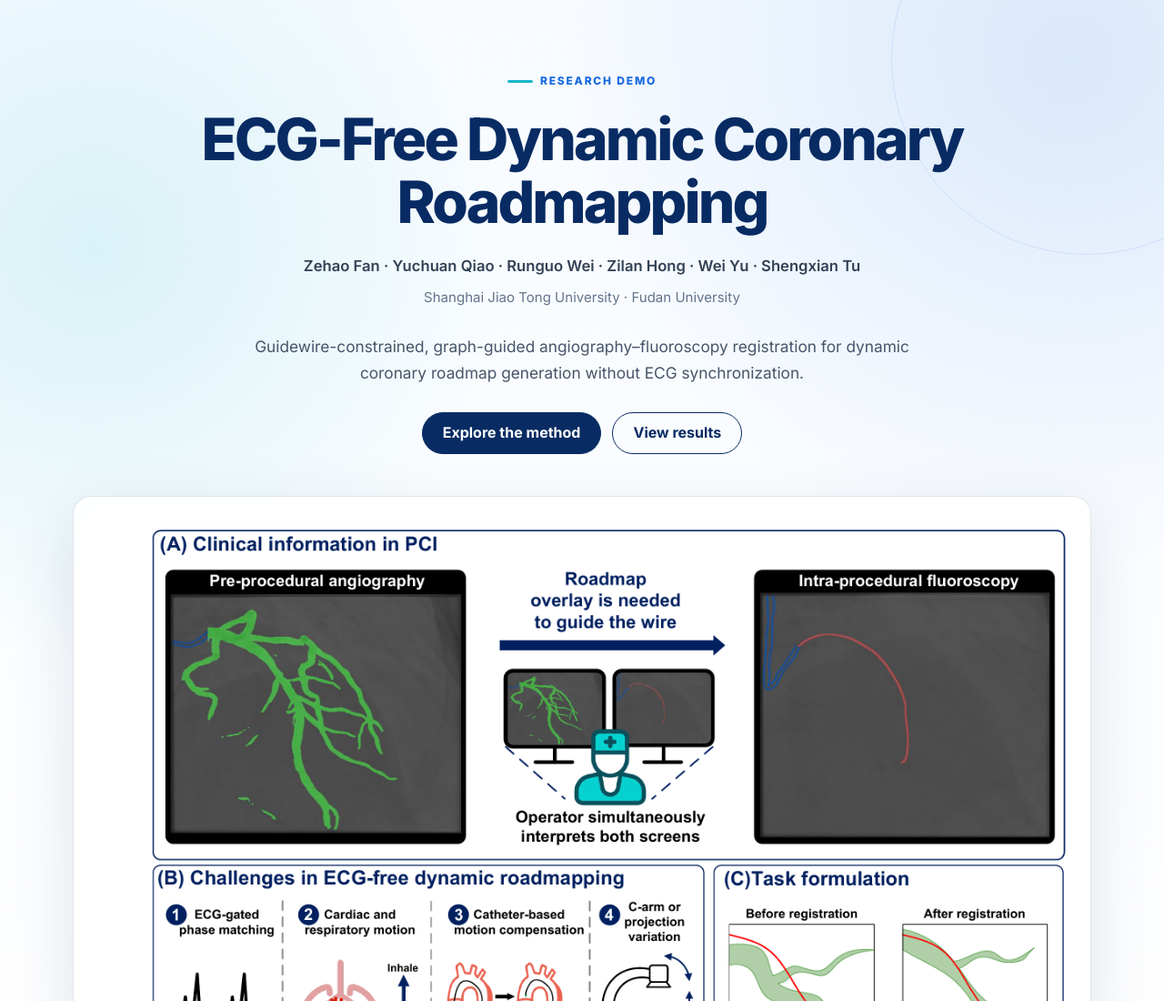
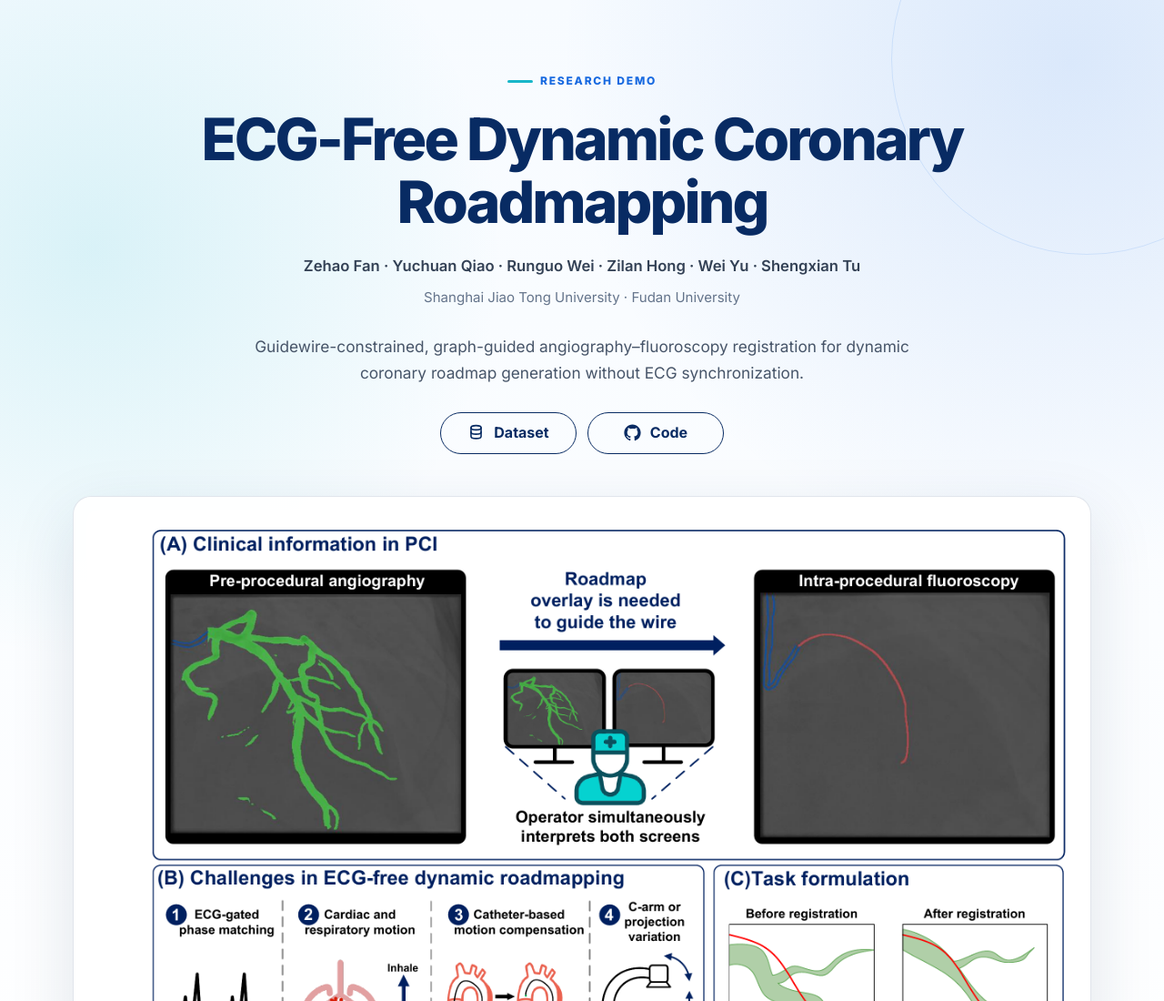
Before and after one commit to FZH1802/ecg-free-roadmapping, a plain HTML site: page index.html in a window 1280 px wide. Shown: the top 1100 px of the page at 91% size. Drawn offline with Linux system fonts and the light colour scheme.

Commit message:
Add files via upload

```diff
--- a/index.html
+++ b/index.html
@@ -120,6 +120,9 @@
     .demo-button {
       display: inline-flex;
       align-items: center;
+      justify-content: center;
+      gap: 10px;
+      width: 150px;
       min-height: 46px;
       padding: 0 22px;
       border: 1px solid var(--navy);
@@ -127,6 +130,12 @@
       color: var(--navy);
       font-weight: 700;
       transition: .2s ease;
+    }
+
+    .demo-button svg {
+      width: 19px;
+      height: 19px;
+      flex: 0 0 auto;
     }
 
     .demo-button.primary {
@@ -310,8 +319,22 @@
         roadmap generation without ECG synchronization.
       </p>
       <div class="button-row">
-        <a class="demo-button primary" href="#method">Explore the method</a>
-        <a class="demo-button" href="#results">View results</a>
+        <!-- <a class="demo-button primary" href="#method">Explore the method</a>
+        <a class="demo-button" href="#results">View results</a> -->
+        <a class="demo-button" href="https://drive.google.com/drive/folders/1QPkYpLQKkWx1MaDXIA59wHhNOjk3Oqb2?usp=drive_link" target="_blank" rel="noopener" aria-label="Open dataset">
+          <svg viewBox="0 0 24 24" aria-hidden="true" fill="none" stroke="currentColor" stroke-width="2" stroke-linecap="round" stroke-linejoin="round">
+            <ellipse cx="12" cy="5" rx="7" ry="3"></ellipse>
+            <path d="M5 5v6c0 1.66 3.13 3 7 3s7-1.34 7-3V5"></path>
+            <path d="M5 11v6c0 1.66 3.13 3 7 3s7-1.34 7-3v-6"></path>
+          </svg>
+          <span>Dataset</span>
+        </a>
+        <a class="demo-button" href="https://github.com/FZH1802/-ECG-Free-Dynamic-Coronary-Roadmapping-" target="_blank" rel="noopener" aria-label="Open code repository">
+          <svg viewBox="0 0 24 24" aria-hidden="true" fill="currentColor">
+            <path d="M12 .5C5.65.5.5 5.65.5 12c0 5.08 3.29 9.39 7.86 10.91.58.11.79-.25.79-.56v-2.02c-3.2.7-3.88-1.38-3.88-1.38-.52-1.33-1.28-1.68-1.28-1.68-1.05-.72.08-.71.08-.71 1.16.08 1.77 1.19 1.77 1.19 1.03 1.76 2.7 1.25 3.36.96.1-.75.4-1.25.73-1.54-2.55-.29-5.23-1.28-5.23-5.68 0-1.25.45-2.28 1.18-3.08-.12-.29-.51-1.46.11-3.04 0 0 .96-.31 3.16 1.18A10.98 10.98 0 0 1 12 6.16c.98 0 1.96.13 2.88.39 2.19-1.49 3.15-1.18 3.15-1.18.63 1.58.23 2.75.12 3.04.74.8 1.18 1.83 1.18 3.08 0 4.42-2.69 5.39-5.25 5.67.42.36.78 1.06.78 2.14v3.05c0 .31.21.68.8.56A11.51 11.51 0 0 0 23.5 12C23.5 5.65 18.35.5 12 .5Z"></path>
+          </svg>
+          <span>Code</span>
+        </a>
       </div>
 
       <figure class="figure-card">
```
